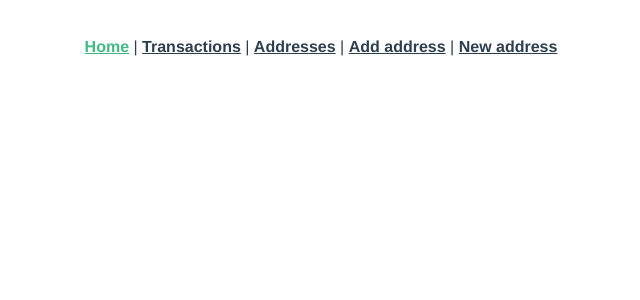
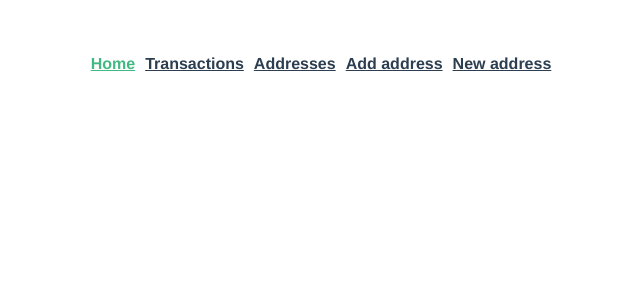
Before and after one commit to virgilseo/circuly-task, a Vue app: page / in a window 1280 px wide. Shown: the top 300 px of the page, without its empty margins (319-959 px from the left). Built offline with nearby package versions, Linux system fonts and the light colour scheme.

Commit message:
Update navigation style

```diff
--- a/src/App.vue
+++ b/src/App.vue
@@ -1,10 +1,10 @@
 <template>
   <div id="app">
     <div id="nav">
-      <router-link to="/">Home</router-link> |
-      <router-link to='/transactions'>Transactions</router-link> |
-      <router-link to='/addresses'>Addresses</router-link> |
-      <router-link to='/add'>Add address</router-link> |
+      <router-link to="/">Home</router-link>
+      <router-link to='/transactions'>Transactions</router-link>
+      <router-link to='/addresses'>Addresses</router-link>
+      <router-link to='/add'>Add address</router-link>
       <router-link to='/new-address'>New address</router-link>
     </div>
   <router-view />
--- a/src/assets/stylesheets/app.css
+++ b/src/assets/stylesheets/app.css
@@ -1,23 +1,42 @@
 
 /*App*/
+
+html, body {
+  width: 100%;
+  height: 100%;
+  margin: 0;
+  padding: 0;
+}
+
+* {
+  box-sizing: border-box;
+}
 
 #app {
   font-family: Avenir, Helvetica, Arial, sans-serif;
   -webkit-font-smoothing: antialiased;
   -moz-osx-font-smoothing: grayscale;
-  text-align: center;
   color: #2c3e50;
 }
 
 /*Navigation*/
 
 #nav {
-  padding: 30px;
+  padding: 50px;
+  width: 100%;
+  display: flex;
+  flex-wrap: wrap;
+  justify-content: center;
 }
 
 #nav a {
   font-weight: bold;
   color: #2c3e50;
+  padding: 5px;
+}
+
+#nav a:hover {
+  color: #42b983;
 }
 
 #nav a.router-link-exact-active {
```
